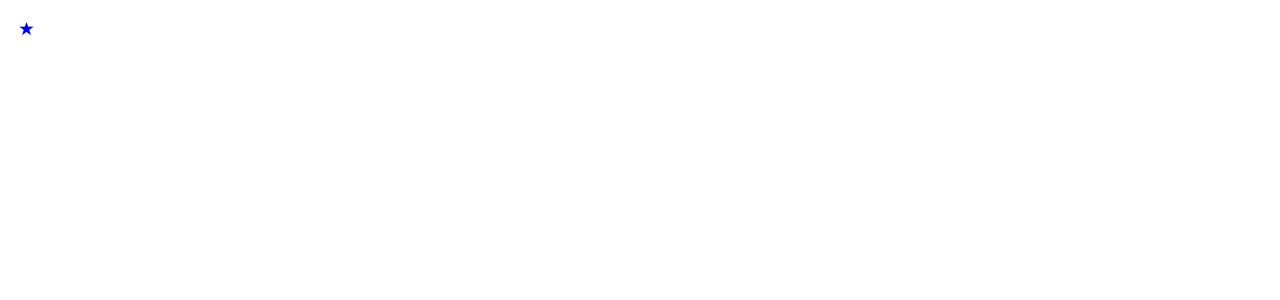
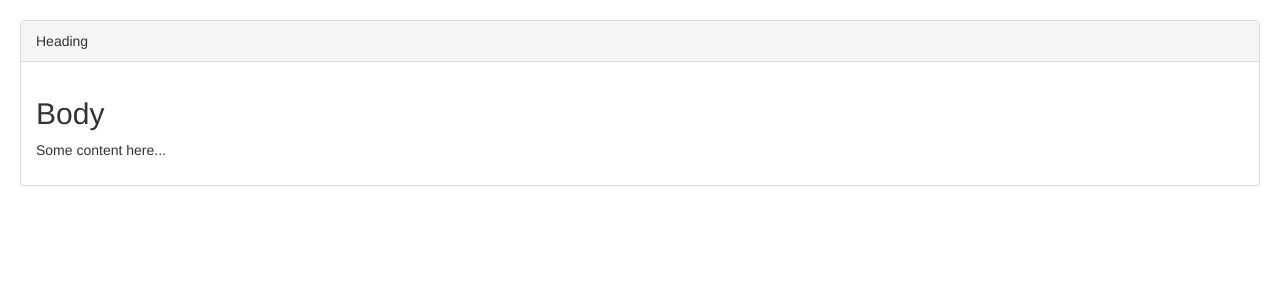
Before and after one commit to Maharoz/Angular-Introductory-Project, an Angular app: page / in a window 1280 px wide. Shown: the top 300 px of the page. Built offline with nearby package versions, Linux system fonts and the light colour scheme.

Commit message:
ng-content demonstrated

```diff
--- a/src/app/app.component.html
+++ b/src/app/app.component.html
@@ -1 +1,9 @@
-<app-favorite [isFavorite]="post.isFavorite" (change)="onFavoriteChanged($event)"></app-favorite>
+<!-- <app-favorite [isFavorite]="post.isFavorite" (change)="onFavoriteChanged($event)"></app-favorite> -->
+
+<app-panel>
+    <div class="heading">Heading</div>
+    <div class="body">
+        <h2>Body</h2>
+        <p>Some content here...</p>
+    </div>
+</app-panel>
--- a/src/app/app.module.ts
+++ b/src/app/app.module.ts
@@ -8,6 +8,7 @@ import { AppComponent } from './app.component';
 import { CourseComponent } from './course/course.component';
 import { CourseService } from './courses.service';
 import { FavoriteComponent } from './favorite/favorite.component';
+import { PanelComponent } from './panel/panel.component';
 
 
 
@@ -17,7 +18,8 @@ import { FavoriteComponent } from './favorite/favorite.component';
     CoursesComponent,
     CourseComponent,
     SummaryPipe,
-    FavoriteComponent
+    FavoriteComponent,
+    PanelComponent
   ],
   imports: [
     BrowserModule,
--- /dev/null
+++ b/src/app/panel/panel.component.html
@@ -0,0 +1,10 @@
+<link rel="stylesheet" href="https://maxcdn.bootstrapcdn.com/bootstrap/3.3.7/css/bootstrap.min.css">
+
+<div class="panel panel-default">
+  <div class="panel-heading">
+    <ng-content select=".heading"></ng-content>
+  </div>
+  <div class="panel-body">
+      <ng-content select=".body"></ng-content>
+  </div>
+</div>
--- /dev/null
+++ b/src/app/panel/panel.component.ts
@@ -0,0 +1,15 @@
+import { Component, OnInit } from '@angular/core';
+
+@Component({
+  selector: 'app-panel',
+  templateUrl: './panel.component.html',
+  styleUrls: ['./panel.component.css']
+})
+export class PanelComponent implements OnInit {
+
+  constructor() { }
+
+  ngOnInit() {
+  }
+
+}
```
Also changed, not shown: src/app/panel/panel.component.css (added), 1 other file (tests, documents, lock files or other folders).
